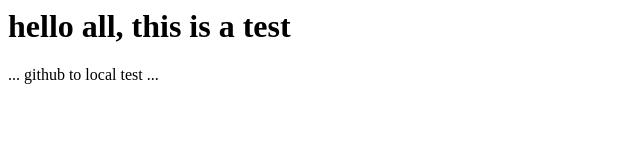
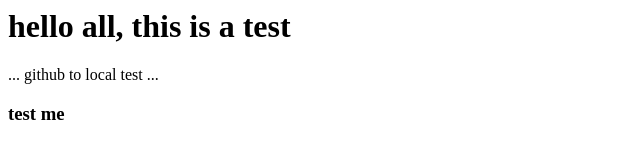
Before and after one commit to Jchenhall/test_repository, a plain HTML site: page index.html in a window 1280 px wide. Shown: the full height of the page, 0-640 px from the left. Drawn offline with Linux system fonts and the light colour scheme.

Commit message:
feature message

```diff
--- a/index.html
+++ b/index.html
@@ -1,2 +1,3 @@
 <h1> hello  all, this is a test </h1>
 ... github to local test ...
+<h3> test me </h3>
```
